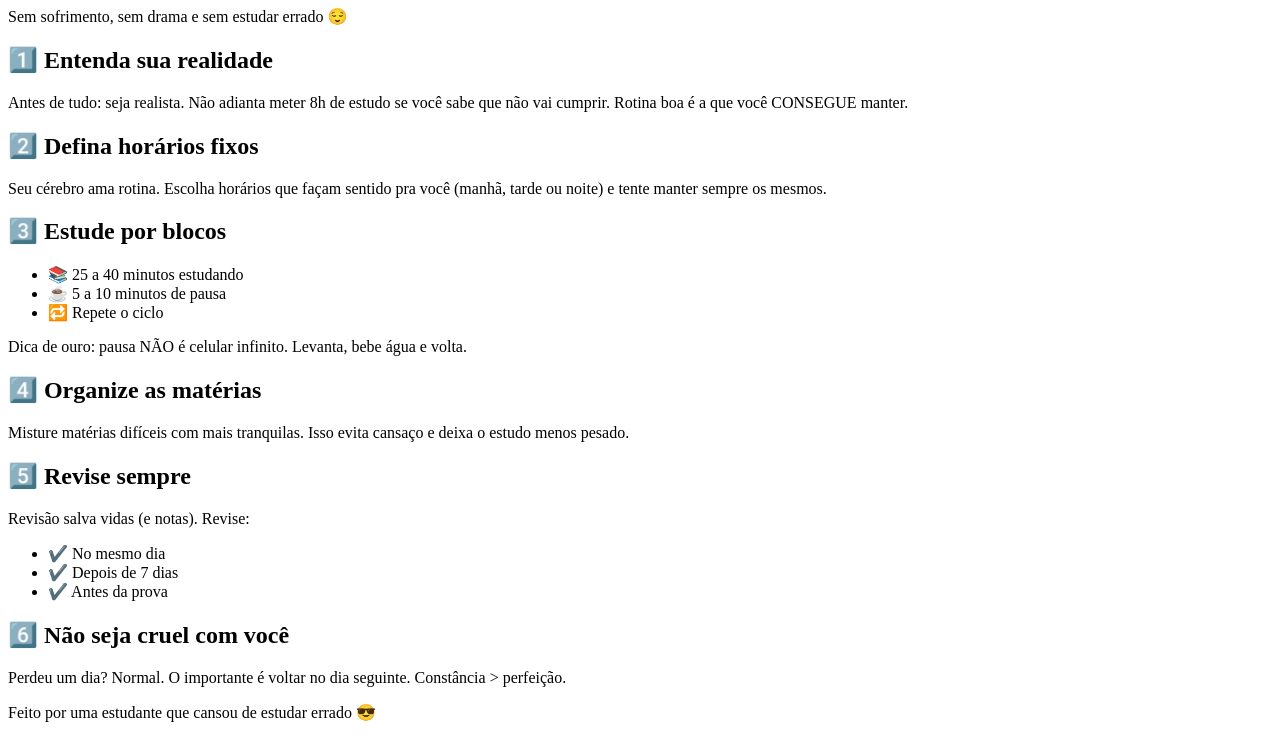
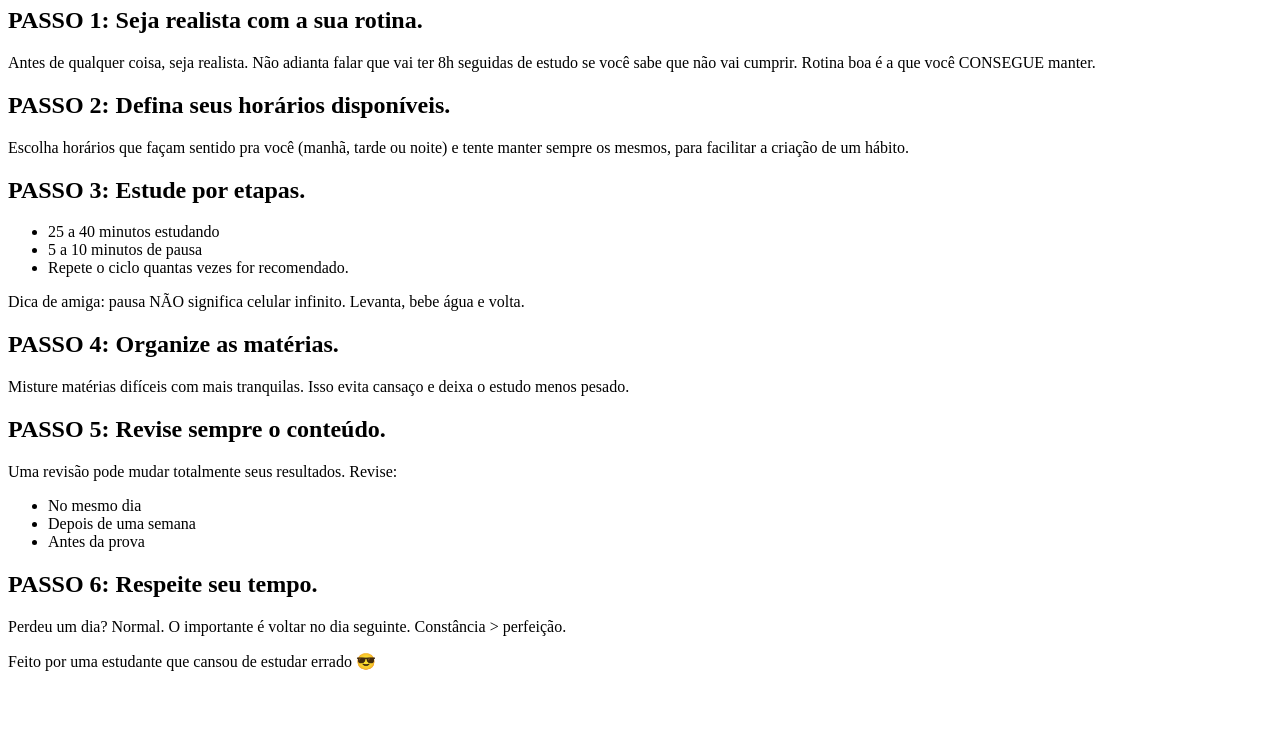
Before and after one commit to 1C-Maria-Sgrignoli/seliga, a plain HTML site: page index.html in a window 1280 px wide. Shown: the part 73-811 px from the top of the page. Drawn offline with Linux system fonts and the light colour scheme.

Commit message:
Revise study routine guide content and format
Updated the content and structure of the study routine guide.

```diff
--- a/index.html
+++ b/index.html
@@ -2,46 +2,45 @@
 <html lang="pt-BR">
 <head>
   <meta charset="UTF-8">
-  <title>Rotina de Estudos que Funciona</title>
+  <title>Como criar uma rotina de estudos?</title>
   <meta name="viewport" content="width=device-width, initial-scale=1.0">
 
 <body>
 
   <header>
-    <h1>Como Criar uma Rotina de Estudos que Funciona</h1>
-    <p>Sem sofrimento, sem drama e sem estudar errado 😌</p>
+    <h1>Como Criar uma Rotina de Estudos que realmente funciona?</h1>
   </header>
 
   <section>
-    <h2>1️⃣ Entenda sua realidade</h2>
+    <h2>PASSO 1: Seja realista com a sua rotina.</h2>
     <p>
-      Antes de tudo: seja realista. Não adianta meter 8h de estudo se você sabe
+      Antes de qualquer coisa, seja realista. Não adianta falar que vai ter 8h seguidas de estudo se você sabe
       que não vai cumprir. Rotina boa é a que você CONSEGUE manter.
     </p>
   </section>
 
   <section>
-    <h2>2️⃣ Defina horários fixos</h2>
+    <h2>PASSO 2: Defina seus horários disponíveis.</h2>
     <p>
-      Seu cérebro ama rotina. Escolha horários que façam sentido pra você
-      (manhã, tarde ou noite) e tente manter sempre os mesmos.
+      Escolha horários que façam sentido pra você
+      (manhã, tarde ou noite) e tente manter sempre os mesmos, para facilitar a criação de um hábito.
     </p>
   </section>
 
   <section>
-    <h2>3️⃣ Estude por blocos</h2>
+    <h2>PASSO 3: Estude por etapas.</h2>
     <ul>
-      <li>📚 25 a 40 minutos estudando</li>
-      <li>☕ 5 a 10 minutos de pausa</li>
-      <li>🔁 Repete o ciclo</li>
+      <li> 25 a 40 minutos estudando</li>
+      <li> 5 a 10 minutos de pausa</li>
+      <li> Repete o ciclo quantas vezes for recomendado.</li>
     </ul>
     <div class="dica">
-      Dica de ouro: pausa NÃO é celular infinito. Levanta, bebe água e volta.
+      Dica de amiga: pausa NÃO significa celular infinito. Levanta, bebe água e volta.
     </div>
   </section>
 
   <section>
-    <h2>4️⃣ Organize as matérias</h2>
+    <h2>PASSO 4: Organize as matérias. </h2>
     <p>
       Misture matérias difíceis com mais tranquilas.
       Isso evita cansaço e deixa o estudo menos pesado.
@@ -49,19 +48,19 @@
   </section>
 
   <section>
-    <h2>5️⃣ Revise sempre</h2>
+    <h2>PASSO 5: Revise sempre o conteúdo. </h2>
     <p>
-      Revisão salva vidas (e notas). Revise:
+      Uma revisão pode mudar totalmente seus resultados. Revise:
     </p>
     <ul>
-      <li>✔️ No mesmo dia</li>
-      <li>✔️ Depois de 7 dias</li>
-      <li>✔️ Antes da prova</li>
+      <li> No mesmo dia</li>
+      <li> Depois de uma semana</li>
+      <li> Antes da prova</li>
     </ul>
   </section>
 
   <section>
-    <h2>6️⃣ Não seja cruel com você</h2>
+    <h2>PASSO 6: Respeite seu tempo.</h2>
     <p>
       Perdeu um dia? Normal. O importante é voltar no dia seguinte.
       Constância > perfeição.
```
